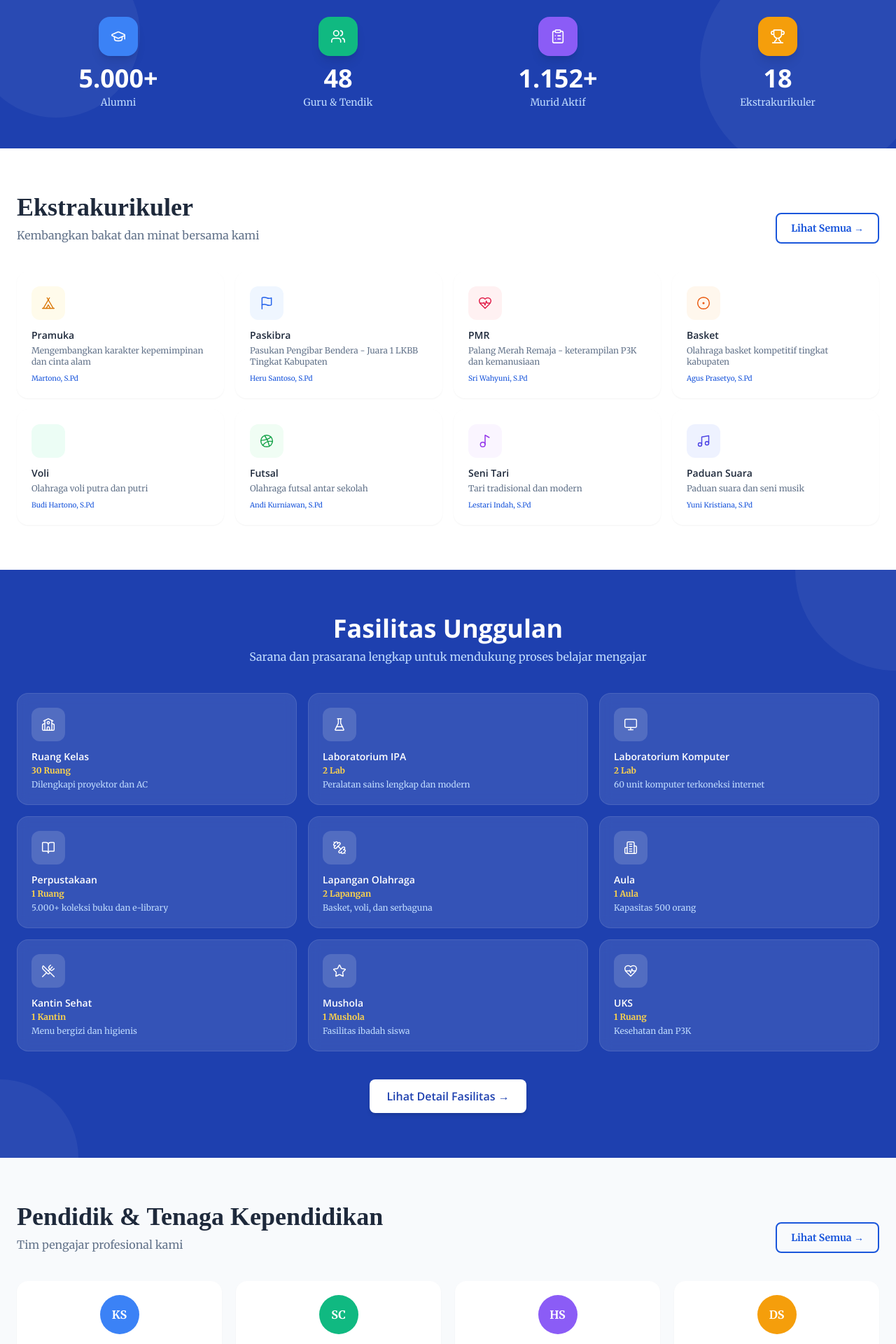
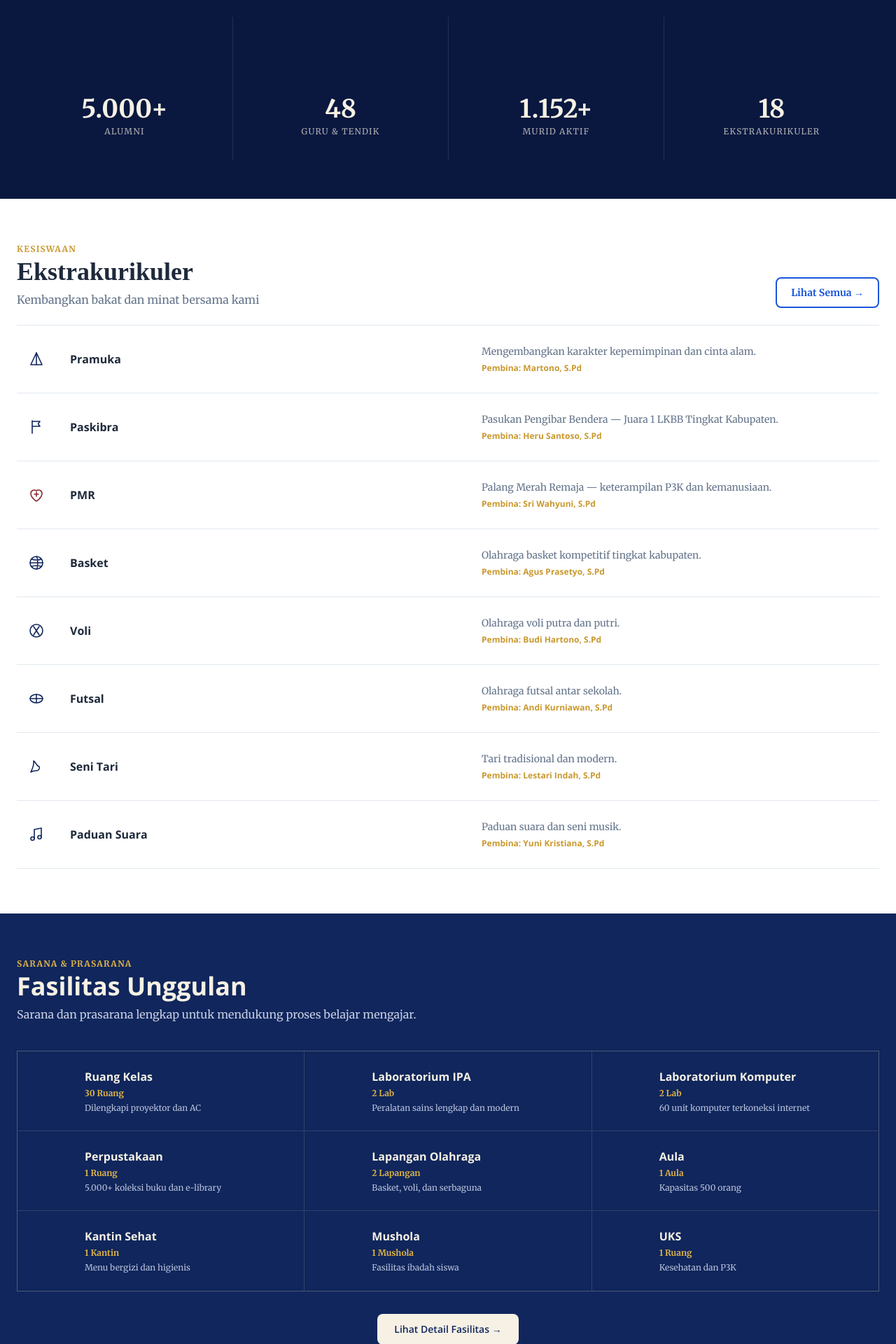
Before and after one commit to Priyan000112/smpn1karanganyar, a Next.js app: page / in a window 1280 px wide. Shown: the part 1580-3500 px from the top of the page at 70% size. Built offline with nearby package versions, Linux system fonts and the light colour scheme.

Commit message:
feat: implementasi badge hexagon identitas visual untuk stats, ekskul, fasilitas

```diff
--- a/components/EkskulSection.tsx
+++ b/components/EkskulSection.tsx
@@ -1,47 +1,68 @@
-import { ekskulList } from '@/lib/data'
-import Icon from '@/components/Icon'
 import Link from 'next/link'
+import HexBadge from '@/components/HexBadge'
 
-const iconColors = [
-  'text-amber-600 bg-amber-50 dark:bg-amber-900/20',
-  'text-blue-600 bg-blue-50 dark:bg-blue-900/20',
-  'text-rose-600 bg-rose-50 dark:bg-rose-900/20',
-  'text-orange-600 bg-orange-50 dark:bg-orange-900/20',
-  'text-emerald-600 bg-emerald-50 dark:bg-emerald-900/20',
-  'text-green-600 bg-green-50 dark:bg-green-900/20',
-  'text-purple-600 bg-purple-50 dark:bg-purple-900/20',
-  'text-indigo-600 bg-indigo-50 dark:bg-indigo-900/20',
-  'text-teal-600 bg-teal-50 dark:bg-teal-900/20',
-  'text-cyan-600 bg-cyan-50 dark:bg-cyan-900/20',
-  'text-slate-600 bg-slate-100 dark:bg-slate-700/50',
-  'text-red-600 bg-red-50 dark:bg-red-900/20',
+const ekskulData = [
+  { nama: 'Pramuka', deskripsi: 'Mengembangkan karakter kepemimpinan dan cinta alam.', pembina: 'Martono, S.Pd',
+    icon: <><path d="M12 3 4 20h16L12 3z"/><path d="M12 3v17"/></> },
+  { nama: 'Paskibra', deskripsi: 'Pasukan Pengibar Bendera — Juara 1 LKBB Tingkat Kabupaten.', pembina: 'Heru Santoso, S.Pd',
+    icon: <><path d="M6 3v18M6 4h11l-2.5 3.5L17 11H6"/></> },
+  { nama: 'PMR', deskripsi: 'Palang Merah Remaja — keterampilan P3K dan kemanusiaan.', pembina: 'Sri Wahyuni, S.Pd',
+    icon: <><path d="M12 21s-8-4.6-8-11a5 5 0 0 1 8-4 5 5 0 0 1 8 4c0 6.4-8 11-8 11z"/><path d="M9 11h6M12 8v6"/></>, accent: 'maroon' as const },
+  { nama: 'Basket', deskripsi: 'Olahraga basket kompetitif tingkat kabupaten.', pembina: 'Agus Prasetyo, S.Pd',
+    icon: <><circle cx="12" cy="12" r="9"/><path d="M12 3c2.5 2.5 2.5 15.5 0 18M3 12h18M5 6.5c3 2 11 2 14 0M5 17.5c3-2 11-2 14 0"/></> },
+  { nama: 'Voli', deskripsi: 'Olahraga voli putra dan putri.', pembina: 'Budi Hartono, S.Pd',
+    icon: <><circle cx="12" cy="12" r="9"/><path d="M8 6l4 6-4 6M16 6l-4 6 4 6"/></> },
+  { nama: 'Futsal', deskripsi: 'Olahraga futsal antar sekolah.', pembina: 'Andi Kurniawan, S.Pd',
+    icon: <><ellipse cx="12" cy="12" rx="9" ry="6"/><path d="M3 12h18M12 6v12"/></> },
+  { nama: 'Seni Tari', deskripsi: 'Tari tradisional dan modern.', pembina: 'Lestari Indah, S.Pd',
+    icon: <><path d="M4 20c3-6 5-11 4-16 4 2 4 8 8 8 1.5 3-1 6-4 6-3.5 0-6.5 1-8 2z"/></> },
+  { nama: 'Paduan Suara', deskripsi: 'Paduan suara dan seni musik.', pembina: 'Yuni Kristiana, S.Pd',
+    icon: <><path d="M9 18V5l10-2v13"/><circle cx="6.5" cy="18" r="2.5"/><circle cx="16.5" cy="16" r="2.5"/></> },
+  { nama: 'KIR', deskripsi: 'Karya Ilmiah Remaja — penelitian dan inovasi.', pembina: 'Dewi Rahmawati, S.Pd',
+    icon: <><path d="M9 2h6M10 2v6l-6 11a2 2 0 0 0 2 3h12a2 2 0 0 0 2-3l-6-11V2"/></> },
+  { nama: 'English Club', deskripsi: 'Pengembangan kemampuan bahasa Inggris.', pembina: 'Eka Fitriani, S.Pd',
+    icon: <><path d="M4 7h16M4 12h10M4 17h12"/></> },
+  { nama: 'Robotik', deskripsi: 'Teknologi dan pemrograman robot.', pembina: 'Andi Kurniawan, S.Pd',
+    icon: <><rect x="7" y="9" width="10" height="8" rx="1"/><path d="M10 9V7a2 2 0 0 1 4 0v2"/><circle cx="10" cy="13" r="1"/><circle cx="14" cy="13" r="1"/><path d="M4 13h3M17 13h3"/></> },
+  { nama: 'Karate', deskripsi: 'Bela diri karate dan kedisiplinan.', pembina: 'Joko Susilo, S.Pd',
+    icon: <><path d="M6 4l6 4-3 4 5 8M18 4l-6 4 3 4-5 8"/></> },
 ]
 
 export default function EkskulSection() {
-  const preview = ekskulList.slice(0, 8)
+  const preview = ekskulData.slice(0, 8)
 
   return (
     <section className="py-12 md:py-16 bg-white dark:bg-slate-900">
       <div className="max-w-7xl mx-auto px-4 sm:px-6">
-        <div className="flex items-end justify-between mb-8 md:mb-10">
-          <div>
-            <h2 className="section-title">Ekstrakurikuler</h2>
-            <p className="section-subtitle mb-0">Kembangkan bakat dan minat bersama kami</p>
+        <div className="mb-6">
+          <p className="text-xs tracking-widest uppercase font-bold mb-1" style={{color:'#c9982f'}}>Kesiswaan</p>
+          <div className="flex items-end justify-between">
+            <div>
+              <h2 className="section-title">Ekstrakurikuler</h2>
+              <p className="section-subtitle mb-0">Kembangkan bakat dan minat bersama kami</p>
+            </div>
+            <Link href="/kesiswaan/ekskul" className="btn-outline hidden sm:inline-flex">Lihat Semua →</Link>
           </div>
-          <Link href="/kesiswaan/ekskul" className="btn-outline hidden sm:inline-flex">Lihat Semua →</Link>
         </div>
 
-        <div className="grid grid-cols-2 xs:grid-cols-2 sm:grid-cols-3 lg:grid-cols-4 gap-3 md:gap-4">
-          {preview.map((ekskul, i) => (
-            <div key={ekskul.nama} className="card p-4 md:p-5 hover:border-primary-200 dark:hover:border-primary-800 border border-transparent transition-all group">
-              <div className={`w-10 h-10 md:w-12 md:h-12 rounded-xl flex items-center justify-center mb-3 ${iconColors[i % iconColors.length]}`}>
-                <Icon name={ekskul.icon} size={20} strokeWidth={1.75} />
-              </div>
-              <h3 className="font-semibold text-slate-800 dark:text-white text-xs md:text-sm mb-1 font-poppins group-hover:text-primary-600 dark:group-hover:text-primary-400 transition-colors">
+        {/* Plaque list style */}
+        <div className="border-t border-slate-200 dark:border-slate-700">
+          {preview.map((ekskul) => (
+            <div key={ekskul.nama} className="grid grid-cols-[56px_1fr] sm:grid-cols-[56px_1fr_1fr] gap-4 sm:gap-5 items-center py-4 border-b border-slate-200 dark:border-slate-700">
+              <HexBadge variant="on-cream" accent={ekskul.accent ?? 'default'} size="md">
+                {ekskul.icon}
+              </HexBadge>
+              <h3 className="font-bold text-slate-800 dark:text-white text-base" style={{fontFamily:'Open Sans, sans-serif'}}>
                 {ekskul.nama}
               </h3>
-              <p className="text-2xs md:text-xs text-slate-500 dark:text-slate-400 line-clamp-2 font-roboto">{ekskul.deskripsi}</p>
-              <p className="text-2xs text-primary-600 dark:text-primary-400 mt-2 font-medium font-roboto hidden sm:block">{ekskul.pembina}</p>
+              <div className="hidden sm:block col-span-1 sm:col-auto">
+                <p className="text-sm text-slate-500 dark:text-slate-400 leading-relaxed" style={{fontFamily:'Merriweather, serif'}}>
+                  {ekskul.deskripsi}
+                </p>
+                <span className="block mt-1 text-xs font-bold" style={{color:'#c9982f', fontFamily:'Open Sans, sans-serif'}}>
+                  Pembina: {ekskul.pembina}
+                </span>
+              </div>
             </div>
           ))}
         </div>
--- a/components/FasilitasSection.tsx
+++ b/components/FasilitasSection.tsx
@@ -1,33 +1,59 @@
-import { fasilitasList } from '@/lib/data'
-import Icon from '@/components/Icon'
 import Link from 'next/link'
+import HexBadge from '@/components/HexBadge'
+
+const fasilitasData = [
+  { nama: 'Ruang Kelas', jumlah: '30 Ruang', deskripsi: 'Dilengkapi proyektor dan AC',
+    icon: <><path d="M4 21V9l8-6 8 6v12"/><path d="M9 21v-6h6v6"/></> },
+  { nama: 'Laboratorium IPA', jumlah: '2 Lab', deskripsi: 'Peralatan sains lengkap dan modern',
+    icon: <><path d="M9 2h6M10 2v6l-6 11a2 2 0 0 0 2 3h12a2 2 0 0 0 2-3l-6-11V2"/></> },
+  { nama: 'Laboratorium Komputer', jumlah: '2 Lab', deskripsi: '60 unit komputer terkoneksi internet',
+    icon: <><rect x="3" y="4" width="18" height="12" rx="1"/><path d="M8 20h8M12 16v4"/></> },
+  { nama: 'Perpustakaan', jumlah: '1 Ruang', deskripsi: '5.000+ koleksi buku dan e-library',
+    icon: <><path d="M4 5c3-1.5 5.5-1.5 8 0 2.5-1.5 5-1.5 8 0v14c-3-1.5-5.5-1.5-8 0-2.5-1.5-5-1.5-8 0V5z"/><path d="M12 5v14"/></> },
+  { nama: 'Lapangan Olahraga', jumlah: '2 Lapangan', deskripsi: 'Basket, voli, dan serbaguna',
+    icon: <><circle cx="12" cy="12" r="9"/><path d="M12 6v12M6 12h12"/></> },
+  { nama: 'Aula', jumlah: '1 Aula', deskripsi: 'Kapasitas 500 orang',
+    icon: <><path d="M4 21V10l8-6 8 6v11"/><path d="M4 21h16M9 21v-5h6v5"/></> },
+  { nama: 'Kantin Sehat', jumlah: '1 Kantin', deskripsi: 'Menu bergizi dan higienis',
+    icon: <><path d="M5 9h14l-1 11H6L5 9z"/><path d="M8 9V6a4 4 0 0 1 8 0v3"/></> },
+  { nama: 'Mushola', jumlah: '1 Mushola', deskripsi: 'Fasilitas ibadah siswa',
+    icon: <><path d="M4 4v16M4 4h13l-2.5 3.5L17 11H4"/></> },
+  { nama: 'UKS', jumlah: '1 Ruang', deskripsi: 'Kesehatan dan P3K',
+    icon: <><path d="M12 21s-8-4.6-8-11a5 5 0 0 1 8-4 5 5 0 0 1 8 4c0 6.4-8 11-8 11z"/><path d="M12 8v6M9 11h6"/></>, accent: 'maroon' as const },
+]
 
 export default function FasilitasSection() {
   return (
-    <section className="py-12 md:py-16 bg-primary-700 dark:bg-primary-900 relative overflow-hidden">
-      <div className="absolute inset-0 opacity-5 pointer-events-none">
-        <div className="absolute top-0 right-0 w-72 h-72 rounded-full bg-white transform translate-x-1/2 -translate-y-1/2" />
-        <div className="absolute bottom-0 left-0 w-56 h-56 rounded-full bg-white transform -translate-x-1/2 translate-y-1/2" />
-      </div>
-      <div className="relative max-w-7xl mx-auto px-4 sm:px-6">
-        <div className="text-center mb-8 md:mb-10">
-          <h2 className="text-2xl md:text-3xl lg:text-4xl font-bold text-white mb-2 font-poppins">Fasilitas Unggulan</h2>
-          <p className="text-primary-200 text-sm md:text-base font-roboto">Sarana dan prasarana lengkap untuk mendukung proses belajar mengajar</p>
+    <section className="py-12 md:py-16" style={{background:'#10265c'}}>
+      <div className="max-w-7xl mx-auto px-4 sm:px-6">
+        <div className="mb-8 md:mb-10">
+          <p className="text-xs tracking-widest uppercase font-bold mb-1" style={{color:'#e0b446'}}>Sarana &amp; Prasarana</p>
+          <h2 className="text-2xl md:text-3xl lg:text-4xl font-bold mb-2" style={{color:'#f6f1e4', fontFamily:'Open Sans, sans-serif'}}>
+            Fasilitas Unggulan
+          </h2>
+          <p className="text-sm md:text-base" style={{color:'#c7cee3', fontFamily:'Merriweather, serif'}}>
+            Sarana dan prasarana lengkap untuk mendukung proses belajar mengajar.
+          </p>
         </div>
-        <div className="grid grid-cols-2 sm:grid-cols-3 gap-3 md:gap-4">
-          {fasilitasList.map((f) => (
-            <div key={f.nama} className="bg-white/10 hover:bg-white/20 backdrop-blur rounded-xl md:rounded-2xl p-4 md:p-5 transition-colors border border-white/10 hover:border-white/20 group">
-              <div className="w-10 h-10 md:w-12 md:h-12 bg-white/15 group-hover:bg-white/25 rounded-xl flex items-center justify-center mb-3 transition-colors">
-                <Icon name={f.icon} size={20} className="text-white" strokeWidth={1.75} />
+
+        {/* Grid dengan divider seperti referensi */}
+        <div className="grid grid-cols-2 sm:grid-cols-3 gap-px" style={{background:'rgba(230,220,190,0.15)', border:'1px solid rgba(230,220,190,0.15)'}}>
+          {fasilitasData.map((f) => (
+            <div key={f.nama} className="flex gap-4 p-5 md:p-6" style={{background:'#10265c'}}>
+              <HexBadge variant="on-navy" accent={f.accent ?? 'default'} size="md">
+                {f.icon}
+              </HexBadge>
+              <div>
+                <h3 className="font-bold text-sm md:text-base" style={{color:'#f6f1e4', fontFamily:'Open Sans, sans-serif'}}>{f.nama}</h3>
+                <p className="text-xs font-bold my-1" style={{color:'#e0b446'}}>{f.jumlah}</p>
+                <p className="text-xs hidden sm:block" style={{color:'#b9c2dc', lineHeight:1.45, fontFamily:'Merriweather, serif'}}>{f.deskripsi}</p>
               </div>
-              <h3 className="font-semibold text-white text-xs md:text-sm mb-0.5 font-poppins">{f.nama}</h3>
-              <p className="text-amber-300 text-2xs md:text-xs font-bold mb-1 font-roboto">{f.jumlah}</p>
-              <p className="text-primary-200 text-2xs md:text-xs font-roboto hidden sm:block">{f.deskripsi}</p>
             </div>
           ))}
         </div>
-        <div className="text-center mt-8 md:mt-10">
-          <Link href="/infrastruktur" className="inline-flex items-center gap-2 bg-white text-primary-700 font-semibold px-5 md:px-6 py-2.5 md:py-3 rounded-lg hover:bg-primary-50 transition-colors text-sm md:text-base font-poppins shadow-md">
+
+        <div className="text-center mt-8">
+          <Link href="/infrastruktur" className="inline-flex items-center gap-2 font-semibold px-6 py-3 rounded-lg transition-colors text-sm" style={{background:'#f6f1e4', color:'#10265c', fontFamily:'Open Sans, sans-serif'}}>
             Lihat Detail Fasilitas →
           </Link>
         </div>
--- /dev/null
+++ b/components/HexBadge.tsx
@@ -0,0 +1,46 @@
+// Badge hexagon komponen — sesuai identitas visual
+// Variasi: on-navy, on-cream, achieve, maroon
+
+interface BadgeProps {
+  variant?: 'on-navy' | 'on-cream' | 'achieve'
+  accent?: 'maroon' | 'gold' | 'default'
+  size?: 'sm' | 'md' | 'lg'
+  children: React.ReactNode // SVG path content
+}
+
+const HEX = 'M28,2 52,16 52,46 28,60 4,46 4,16'
+
+export default function HexBadge({ variant = 'on-cream', accent = 'default', size = 'md', children }: BadgeProps) {
+  const sizes = { sm: 'w-10 h-11', md: 'w-14 h-16', lg: 'w-16 h-[72px]' }
+  const glyphSizes = { sm: 'w-5 h-5', md: 'w-6 h-6', lg: 'w-7 h-7' }
+
+  const hexFill =
+    variant === 'achieve' ? '#e0b446' :
+    variant === 'on-navy' ? '#f6f1e4' : '#f6f1e4'
+
+  const hexStroke =
+    accent === 'maroon' ? '#8a2a2f' :
+    variant === 'achieve' ? '#0a1840' :
+    variant === 'on-navy' ? '#c9982f' : '#10265c'
+
+  const glyphStroke =
+    variant === 'on-navy' ? '#10265c' :
+    variant === 'achieve' ? '#0a1840' :
+    accent === 'maroon' ? '#8a2a2f' : '#10265c'
+
+  return (
+    <div className={`${sizes[size]} relative flex items-center justify-center flex-shrink-0`}>
+      {/* Hexagon background */}
+      <svg className="absolute inset-0 w-full h-full" viewBox="0 0 56 62" fill="none">
+        <polygon points={HEX} fill={hexFill} />
+        <polygon points={HEX} fill="none" stroke={hexStroke} strokeWidth="1.5" />
+      </svg>
+      {/* Glyph icon */}
+      <div className={`relative ${glyphSizes[size]} z-10`}>
+        <svg viewBox="0 0 24 24" fill="none" stroke={glyphStroke} strokeWidth="1.6" strokeLinecap="round" strokeLinejoin="round" className="w-full h-full">
+          {children}
+        </svg>
+      </div>
+    </div>
+  )
+}
--- a/components/StatsSection.tsx
+++ b/components/StatsSection.tsx
@@ -1,8 +1,8 @@
 'use client'
 
 import { useEffect, useRef, useState } from 'react'
-import { GraduationCap, Users, ClipboardList, Trophy } from 'lucide-react'
 import { schoolInfo } from '@/lib/data'
+import HexBadge from '@/components/HexBadge'
 
 function Counter({ target, suffix = '' }: { target: number; suffix?: string }) {
   const [count, setCount] = useState(0)
@@ -30,36 +30,45 @@ function Counter({ target, suffix = '' }: { target: number; suffix?: string }) {
   return <div ref={ref}>{count.toLocaleString('id-ID')}{suffix}</div>
 }
 
+const stats = [
+  {
+    label: 'Alumni', value: schoolInfo.stats.alumni, suffix: '+',
+    icon: <><path d="M12 3 2 8l10 5 8-4.2V16M6 10.5V16c0 1.5 2.7 3 6 3s6-1.5 6-3v-5.5"/></>,
+  },
+  {
+    label: 'Guru & Tendik', value: schoolInfo.stats.guru, suffix: '',
+    icon: <><circle cx="9" cy="8" r="3"/><path d="M2 20c0-3.3 3-6 7-6s7 2.7 7 6"/><circle cx="18" cy="9" r="2.4"/><path d="M16 20c.2-2.6 2.2-4.6 4.8-4.9"/></>,
+  },
+  {
+    label: 'Murid Aktif', value: schoolInfo.stats.murid, suffix: '+',
+    icon: <><rect x="5" y="4" width="14" height="17" rx="1.5"/><path d="M9 2.5h6v3H9zM8.5 10h7M8.5 14h7M8.5 18h4"/></>,
+  },
+  {
+    label: 'Ekstrakurikuler', value: schoolInfo.stats.ekskul, suffix: '',
+    icon: <><path d="M7 3h10v5a5 5 0 0 1-10 0V3z"/><path d="M7 5H4a3 3 0 0 0 3 4M17 5h3a3 3 0 0 1-3 4M9 15.5V19M15 15.5V19M7 21h10"/></>,
+  },
+]
+
 export default function StatsSection() {
-  const stats = [
-    { label: 'Alumni', value: schoolInfo.stats.alumni, suffix: '+', icon: GraduationCap, bg: 'bg-blue-500' },
-    { label: 'Guru & Tendik', value: schoolInfo.stats.guru, suffix: '', icon: Users, bg: 'bg-emerald-500' },
-    { label: 'Murid Aktif', value: schoolInfo.stats.murid, suffix: '+', icon: ClipboardList, bg: 'bg-violet-500' },
-    { label: 'Ekstrakurikuler', value: schoolInfo.stats.ekskul, suffix: '', icon: Trophy, bg: 'bg-amber-500' },
-  ]
-
   return (
-    <section className="py-10 md:py-14 bg-primary-700 dark:bg-primary-900 relative overflow-hidden">
-      <div className="absolute inset-0 opacity-5 pointer-events-none">
-        <div className="absolute -top-10 -left-10 w-60 h-60 rounded-full bg-white" />
-        <div className="absolute -bottom-10 -right-10 w-80 h-80 rounded-full bg-white" />
-      </div>
-      <div className="relative max-w-7xl mx-auto px-4 sm:px-6">
-        <div className="grid grid-cols-2 lg:grid-cols-4 gap-4 md:gap-6">
-          {stats.map((stat) => {
-            const IconComp = stat.icon
-            return (
-              <div key={stat.label} className="text-center">
-                <div className={`w-12 h-12 md:w-14 md:h-14 ${stat.bg} rounded-xl md:rounded-2xl flex items-center justify-center mx-auto mb-3 shadow-lg`}>
-                  <IconComp size={22} className="text-white" strokeWidth={1.75} />
-                </div>
-                <p className="text-3xl md:text-4xl font-bold text-white mb-1 font-poppins">
-                  <Counter target={stat.value} suffix={stat.suffix} />
-                </p>
-                <p className="text-primary-200 text-xs md:text-sm font-medium font-roboto">{stat.label}</p>
+    <section className="py-10 md:py-14" style={{background:'#0a1840'}}>
+      <div className="max-w-7xl mx-auto px-4 sm:px-6">
+        <div className="grid grid-cols-2 lg:grid-cols-4 divide-x divide-white/10">
+          {stats.map((stat) => (
+            <div key={stat.label} className="text-center px-4 py-6 md:py-8 md:px-8">
+              <div className="flex justify-center mb-4">
+                <HexBadge variant="achieve" size="md">
+                  {stat.icon}
+                </HexBadge>
               </div>
-            )
-          })}
+              <p className="text-3xl md:text-4xl font-bold mb-1" style={{fontFamily:'Source Serif 4, serif', color:'#f6f1e4'}}>
+                <Counter target={stat.value} suffix={stat.suffix} />
+              </p>
+              <p className="text-xs uppercase tracking-widest opacity-70" style={{color:'#f6f1e4'}}>
+                {stat.label}
+              </p>
+            </div>
+          ))}
         </div>
       </div>
     </section>
```
